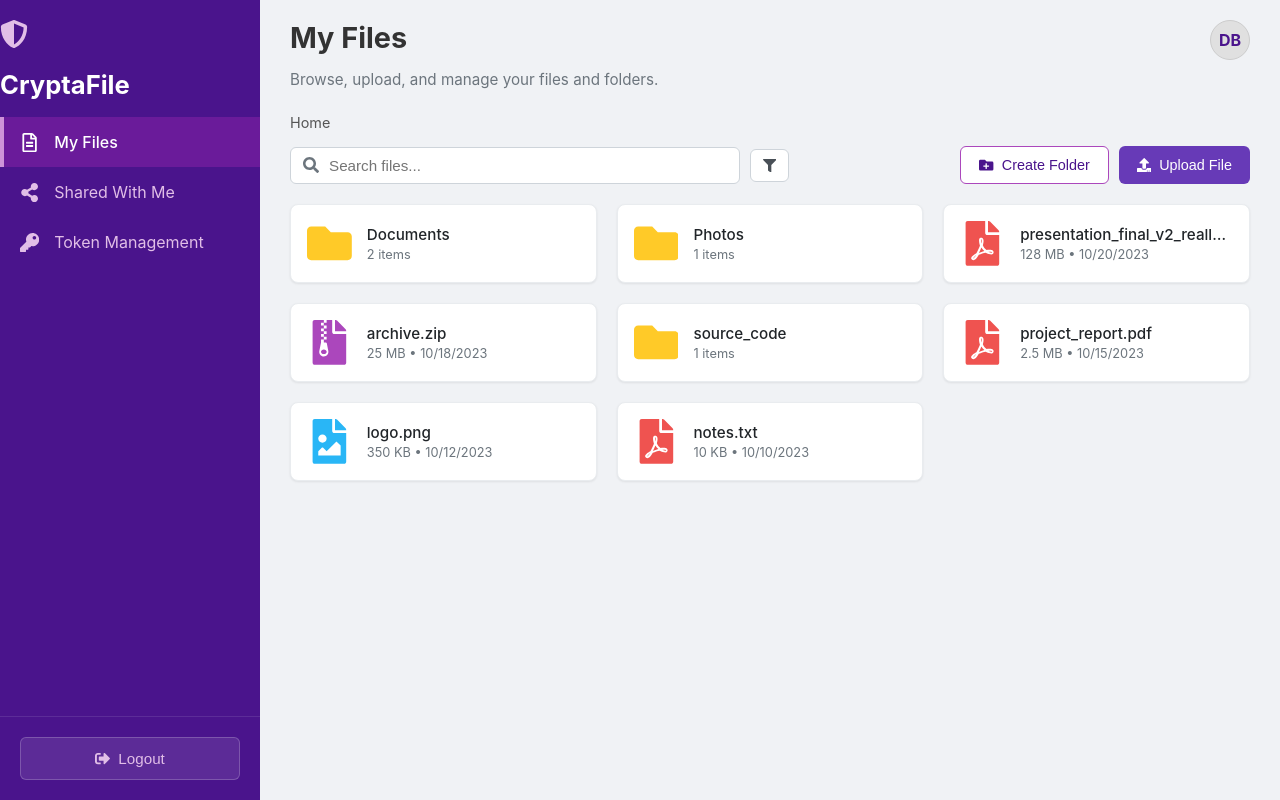
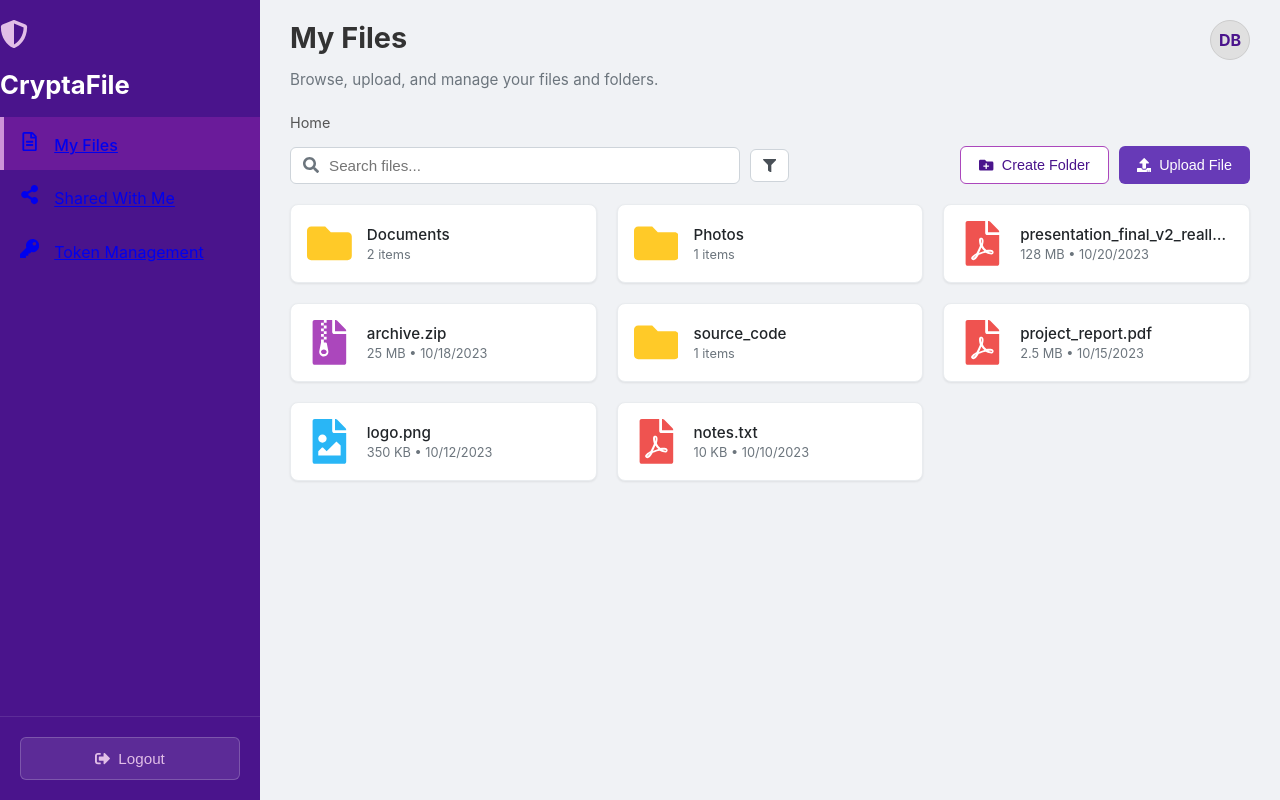
Before and after one commit to HaiNhat-HUST/CS255-project3, a React (Vite) app in the folder client/: page /my-files in a window 1280 px wide. Before the commit this address led to /login. Built offline with nearby package versions, Linux system fonts and the light colour scheme; sample sign-in values are in the browser's storage.

Commit message:
change navigation pane

```diff
--- a/client/src/App.jsx
+++ b/client/src/App.jsx
@@ -1,5 +1,5 @@
 import React, { useState, useEffect } from 'react';
-import { BrowserRouter as Router, Routes, Route, Navigate } from 'react-router-dom';
+import { BrowserRouter as Router, Routes, Route, Navigate, useNavigate } from 'react-router-dom';
 import Sidebar from './components/layout/Sidebar';
 import UserAvatar from './components/layout/UserAvatar';
 import MyFilesPage from './pages/MyFilesPage';
@@ -11,7 +11,6 @@ import './index.css';
 
 function App() {
   const [isAuthenticated, setIsAuthenticated] = useState(false);
-  const [currentPage, setCurrentPage] = useState('my-files');
 
   useEffect(() => {
     const token = localStorage.getItem('token');
@@ -23,27 +22,13 @@ function App() {
     setIsAuthenticated(false);
   };
 
-  const renderPage = () => {
-    switch (currentPage) {
-      case 'my-files':
-        return <MyFilesPage />;
-      case 'shared-with-me':
-        return <SharedWithMePage />;
-      case 'token-management':
-        return <TokenManagementPage />;
-      default:
-        return <MyFilesPage />;
-    }
-  };
-
   if (!isAuthenticated) {
     return (
       <Router>
         <Routes>
-          <Route path="/login" element={<LoginPage  onLoginSuccess={() => setIsAuthenticated(true)}/>} />
+          <Route path="/login" element={<LoginPage onLoginSuccess={() => setIsAuthenticated(true)} />} />
           <Route path="/register" element={<RegisterPage />} />
           <Route path="*" element={<Navigate to="/login" replace />} />
-          <Route path='/myfiles' element= {<MyFilesPage/>} />
         </Routes>
       </Router>
     );
@@ -52,10 +37,15 @@ function App() {
   return (
     <Router>
       <div className="app-container">
-        <Sidebar activePage={currentPage} onNavigate={setCurrentPage} onLogout={handleLogout} />
+        <Sidebar onLogout={handleLogout} />
         <main className="main-content-area">
           <UserAvatar initials="DB" />
-          {renderPage()}
+          <Routes>
+            <Route path="/my-files" element={<MyFilesPage />} />
+            <Route path="/shared-with-me" element={<SharedWithMePage />} />
+            <Route path="/token-management" element={<TokenManagementPage />} />
+            <Route path="*" element={<Navigate to="/my-files" replace />} />
+          </Routes>
         </main>
       </div>
     </Router>
--- a/client/src/components/layout/Sidebar.jsx
+++ b/client/src/components/layout/Sidebar.jsx
@@ -1,13 +1,15 @@
 import React from 'react';
+import { Link, useLocation } from 'react-router-dom';
 import { FaRegFileAlt, FaShareAlt, FaKey, FaShieldAlt, FaSignOutAlt } from 'react-icons/fa';
-// import logoImage from '../../assets/cryptafile-logo.png'; // If you have a logo
 import '../../index.css';
 
-const Sidebar = ({ activePage, onNavigate, onLogout, onLogin, onRegister }) => {
+const Sidebar = ({ onLogout }) => {
+  const location = useLocation();
+
   const navItems = [
-    { id: 'my-files', label: 'My Files', icon: <FaRegFileAlt /> },
-    { id: 'shared-with-me', label: 'Shared With Me', icon: <FaShareAlt /> },
-    { id: 'token-management', label: 'Token Management', icon: <FaKey /> },
+    { path: '/my-files', label: 'My Files', icon: <FaRegFileAlt /> },
+    { path: '/shared-with-me', label: 'Shared With Me', icon: <FaShareAlt /> },
+    { path: '/token-management', label: 'Token Management', icon: <FaKey /> },
   ];
 
   return (
@@ -20,25 +22,18 @@ const Sidebar = ({ activePage, onNavigate, onLogout, onLogin, onRegister }) => {
         <ul>
           {navItems.map((item) => (
             <li
-              key={item.id}
-              className={`sidebar-nav-item ${activePage === item.id ? 'active' : ''}`}
-              onClick={() => onNavigate(item.id)}
+              key={item.path}
+              className={`sidebar-nav-item ${location.pathname === item.path ? 'active' : ''}`}
             >
-              {item.icon}
-              <span>{item.label}</span>
+              <Link to={item.path}>
+                {item.icon}
+                <span>{item.label}</span>
+              </Link>
             </li>
           ))}
         </ul>
       </nav>
       <div className="sidebar-footer">
-        {/* <button className="login-button" onClick={onLogout}>
-          <FaSignOutAlt />
-          <span>Login</span>
-        </button>
-        <button className="register-button" onClick={onLogout}>
-          <FaSignOutAlt />
-          <span>Register</span>
-        </button> */}
         <button className="logout-button" onClick={onLogout}>
           <FaSignOutAlt />
           <span>Logout</span>
```
